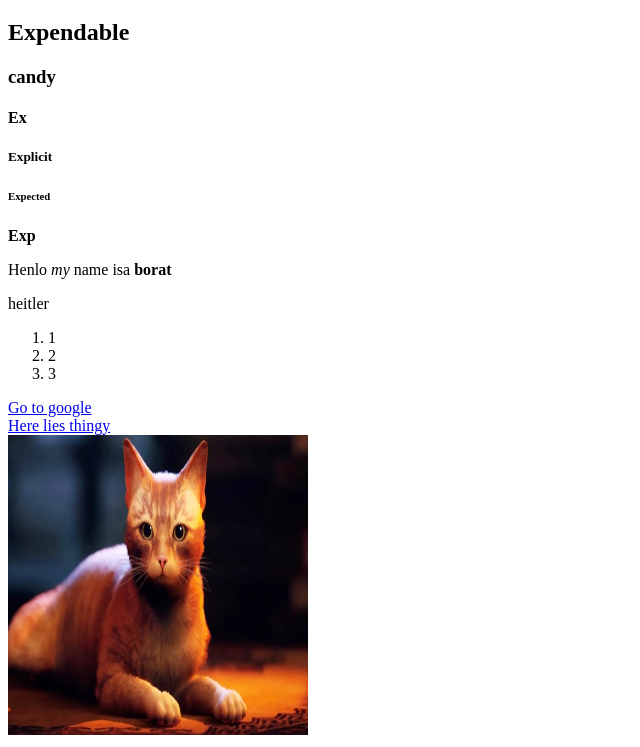
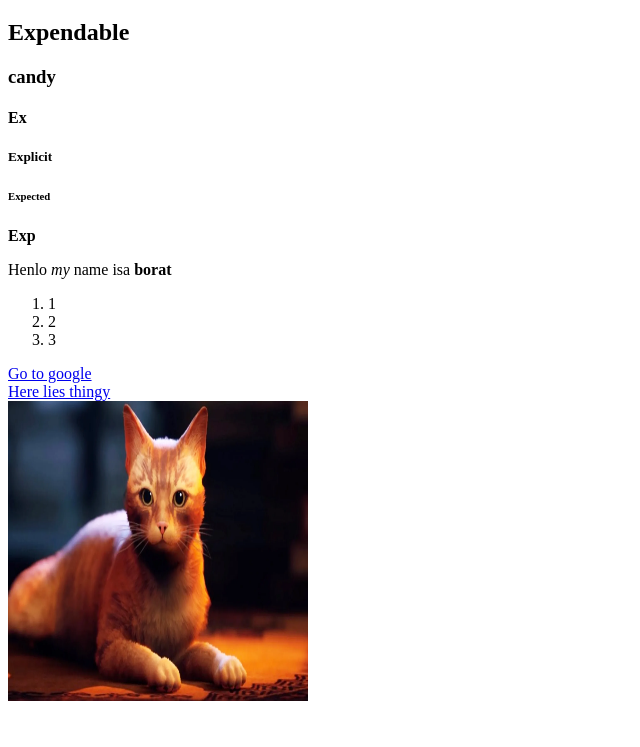
Before and after one commit to Moksur/LearningGit, a plain HTML site: page index.html in a window 1280 px wide. Shown: the part 121-868 px from the top of the page, without its empty margins (0-640 px from the left). After the commit the page ends 834 px from the top, so only its background shows below. Drawn offline with Linux system fonts and the light colour scheme.

Commit message:
Removed a word

```diff
--- a/index.html
+++ b/index.html
@@ -19,7 +19,6 @@
 
     <strong>Exp</strong>
     <p>Henlo <em>my</em> name isa <strong>borat</strong></p>
-heitler
     <ol>
         <li>1</li>
         <li>2</li>
```
